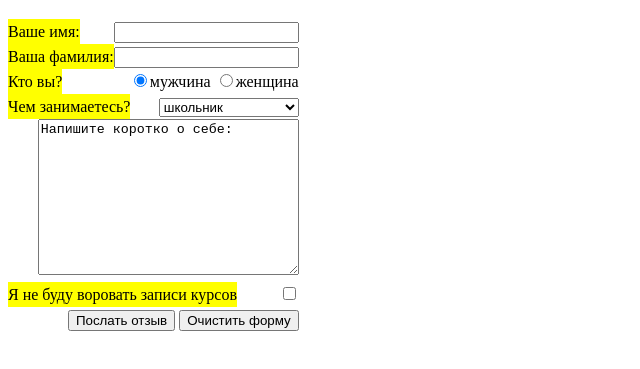
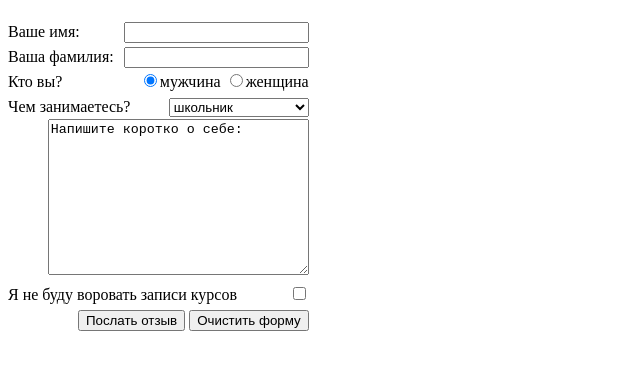
Before and after one commit to vm-bondarenko/HTML, a plain HTML site: page specialist_html_1/form/form.html in a window 1280 px wide. Shown: the part 61-430 px from the top of the page, without its empty margins (0-640 px from the left). Drawn offline with Linux system fonts and the light colour scheme.

Commit message:
корегував

```diff
--- a/specialist_html_1/form/form.html
+++ b/specialist_html_1/form/form.html
@@ -13,8 +13,8 @@
             }
 
             label {
-                background: yellow;
                 float: left;
+                padding-right: 10px;
             }
         </style>
 	</head>
```
